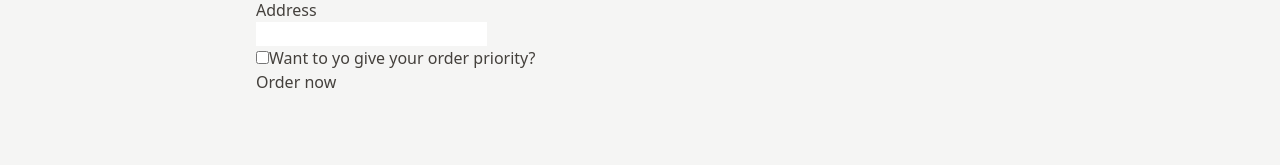
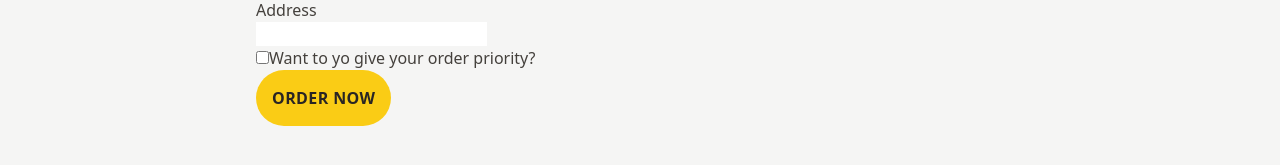
Before and after one commit to Soulbolt/fast-react-pizza, a React (Vite) app: page /order/new in a window 1280 px wide. Shown: the part 147-312 px from the top of the page. Built offline with nearby package versions, Linux system fonts and the light colour scheme.

Commit message:
Add style to the back link inside Cart component and style the order now button to be noticeable, change color on hover, on focus, and unclickable when disabled.

```diff
--- a/prettier.config.js
+++ /dev/null
@@ -1,3 +0,0 @@
-module.exports = {
-  plugins: ['prettier-plugin-tailwindcss'],
-}
--- a/src/features/cart/Cart.jsx
+++ b/src/features/cart/Cart.jsx
@@ -1,23 +1,23 @@
-import { Link } from 'react-router-dom';
+import { Link } from "react-router-dom";
 
 const fakeCart = [
   {
     pizzaId: 12,
-    name: 'Mediterranean',
+    name: "Mediterranean",
     quantity: 2,
     unitPrice: 16,
     totalPrice: 32,
   },
   {
     pizzaId: 6,
-    name: 'Vegetale',
+    name: "Vegetale",
     quantity: 1,
     unitPrice: 13,
     totalPrice: 13,
   },
   {
     pizzaId: 11,
-    name: 'Spinach and Mushroom',
+    name: "Spinach and Mushroom",
     quantity: 1,
     unitPrice: 15,
     totalPrice: 15,
@@ -29,7 +29,12 @@
 
   return (
     <div>
-      <Link to="/menu">&larr; Back to menu</Link>
+      <Link
+        to="/menu"
+        className="text-sm text-blue-500 hover:text-blue-600 hover:underline"
+      >
+        &larr; Back to menu
+      </Link>
 
       <h2>Your cart, %NAME%</h2>
 
--- a/src/features/order/CreateOrder.jsx
+++ b/src/features/order/CreateOrder.jsx
@@ -6,7 +6,7 @@
 // https://uibakery.io/regex-library/phone-number
 const isValidPhone = (str) =>
   /^\+?\d{1,4}?[-.\s]?\(?\d{1,3}?\)?[-.\s]?\d{1,4}[-.\s]?\d{1,4}[-.\s]?\d{1,9}$/.test(
-    str
+    str,
   );
 
 const fakeCart = [
@@ -80,7 +80,13 @@
 
         <div>
           <input type="hidden" name="cart" value={JSON.stringify(cart)} />
-          <button disabled={isSubmitting}>
+          <button
+            className="inline-block rounded-full bg-yellow-400 px-4 py-4 font-semibold uppercase
+            tracking-wide text-stone-800 transition-colors duration-300 hover:bg-yellow-300
+            focus:bg-yellow-300 focus:outline-none focus:ring focus:ring-yellow-300
+            focus:ring-offset-2 disabled:cursor-not-allowed"
+            disabled={isSubmitting}
+          >
             {isSubmitting ? "Placing order..." : "Order now"}
           </button>
         </div>
```
Also changed, not shown: .prettierrc.cjs (added).
